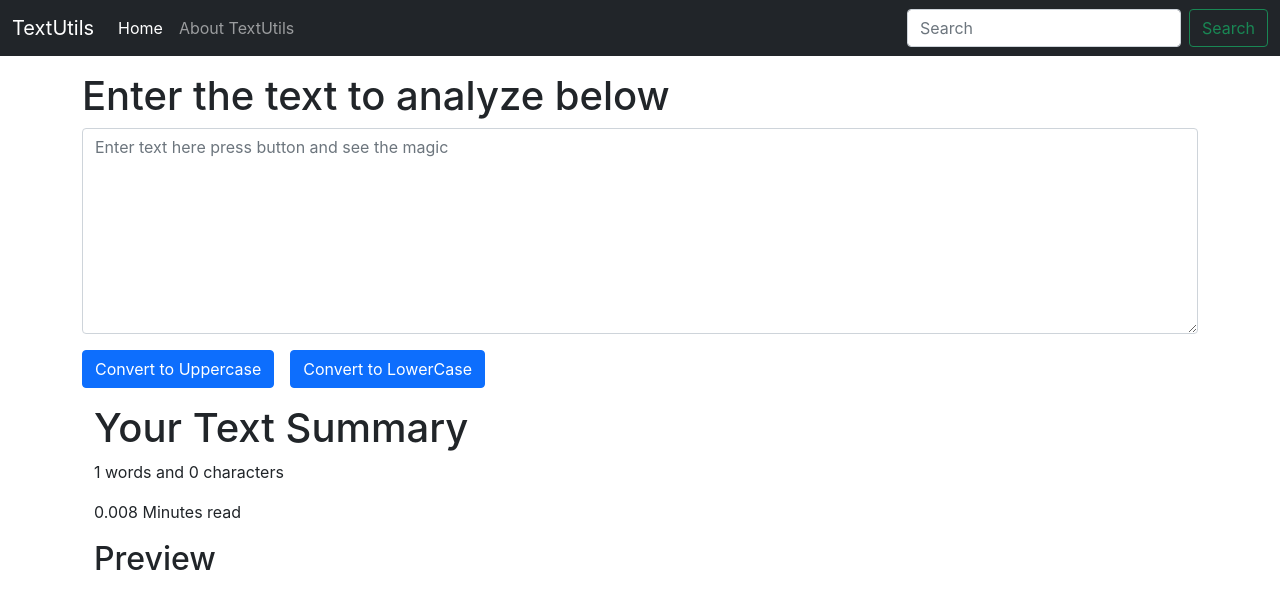
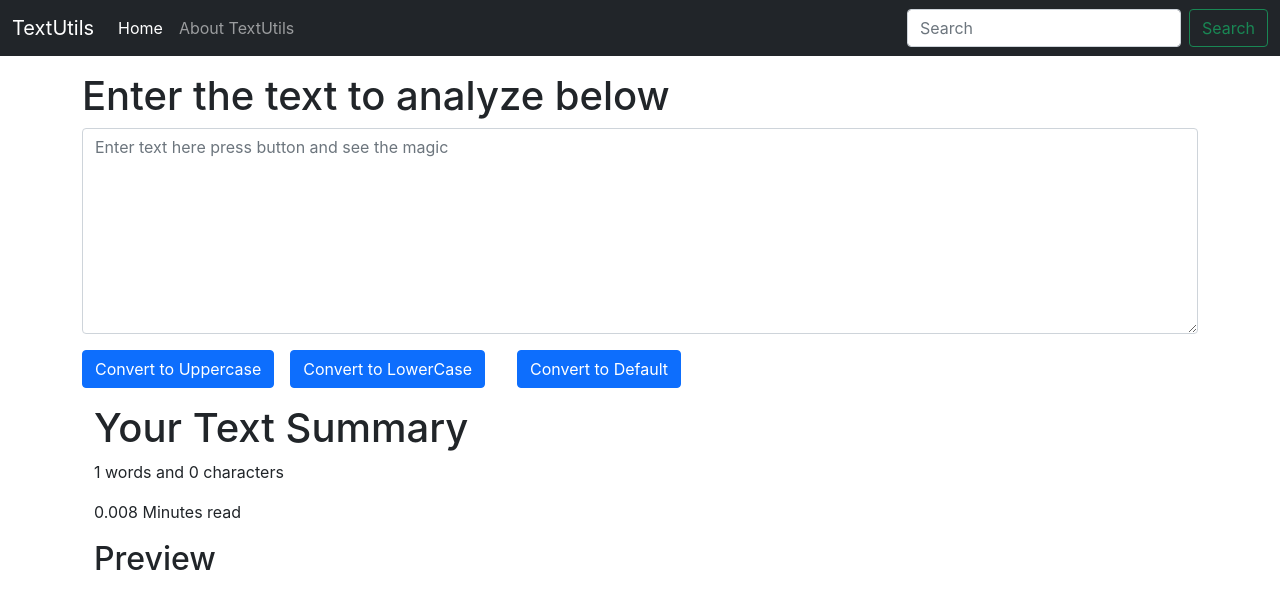
Before and after one commit to dubeycode/textutills, a React (Create React App) app in the folder textutills/: page / in a window 1280 px wide. Shown: the top 608 px of the page. Built offline with nearby package versions, Linux system fonts and the light colour scheme.

Commit message:
add default funcnality

```diff
--- a/textutills/src/components/Textforms.jsx
+++ b/textutills/src/components/Textforms.jsx
@@ -9,7 +9,7 @@ export const Textforms = (props) => {
     setText(newText);
   };
 
-    //ek event handler hai jo tab trigger hota hai jab aap input box (ya textarea) me koi bhi text type karte hain ya uska content change hota hai.
+  //ek event handler hai jo tab trigger hota hai jab aap input box (ya textarea) me koi bhi text type karte hain ya uska content change hota hai.
   const handleOnChange = (event) => {
     // console.log("On Change")
     setText(event.target.value);
@@ -22,8 +22,11 @@ export const Textforms = (props) => {
     setText(newText);
   };
 
-
-
+  // Default text
+  const handledefault = () => {
+    let store = localStorage.getItem("user");
+    setText(store);
+  }
 
   const [text, setText] = useState("");
 
@@ -37,7 +40,11 @@ export const Textforms = (props) => {
             className="form-control"
             value={text}
             onChange={handleOnChange}
-            // handeldefault={handeldefault}
+            onClick={() => {
+              if (!localStorage.getItem("user")) {
+                localStorage.setItem("user", text);
+              }
+            }}
             id="mybox"
             rows="8"
             placeholder="Enter text here press button and see the magic"
@@ -50,9 +57,9 @@ export const Textforms = (props) => {
         <button className="btn btn-primary mx-3" onClick={handleLowerClick}>
           Convert to LowerCase
         </button>
-        {/* <button className="btn btn-primary mx-3" onClick={handledefault}>
+        <button className="btn btn-primary mx-3" onClick={handledefault}>
           Convert to Default
-        </button> */}
+        </button>
       </div>
       <div className="container my-3">
         <h1>Your Text Summary</h1>
```
